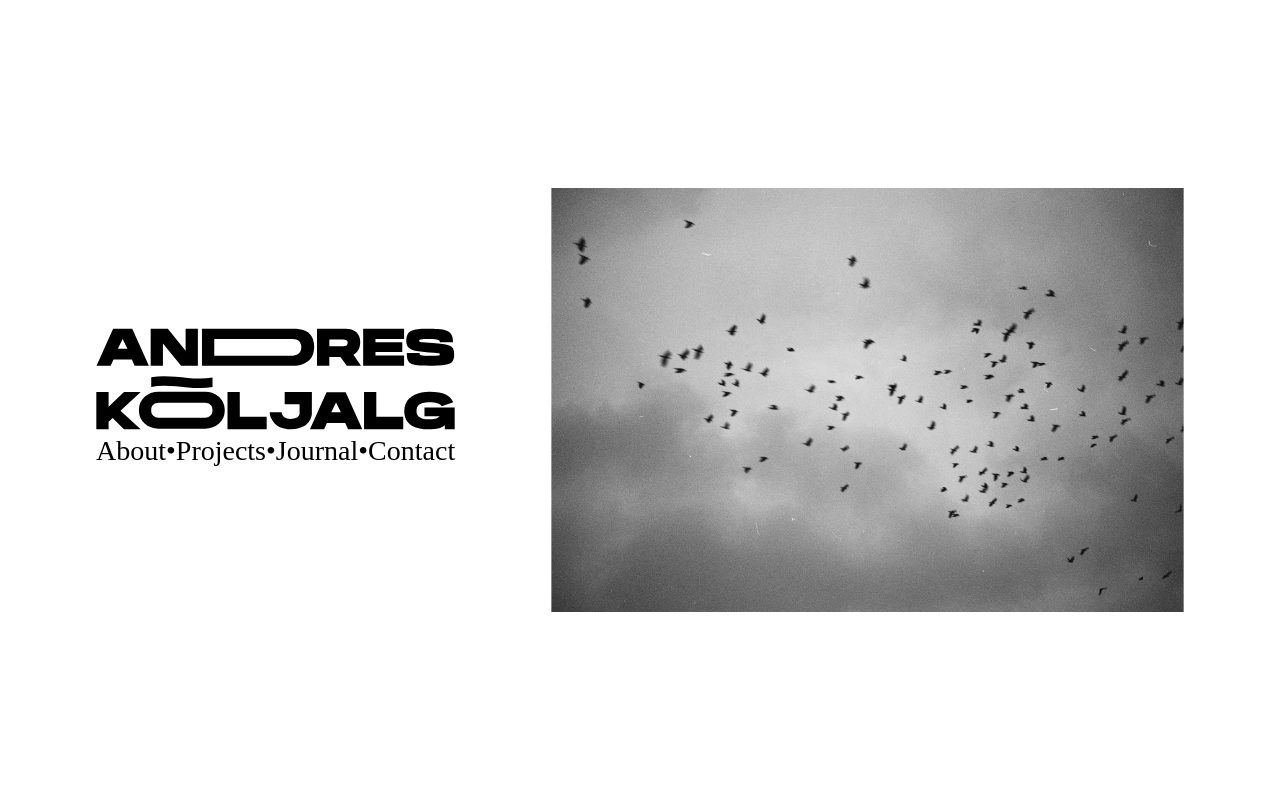
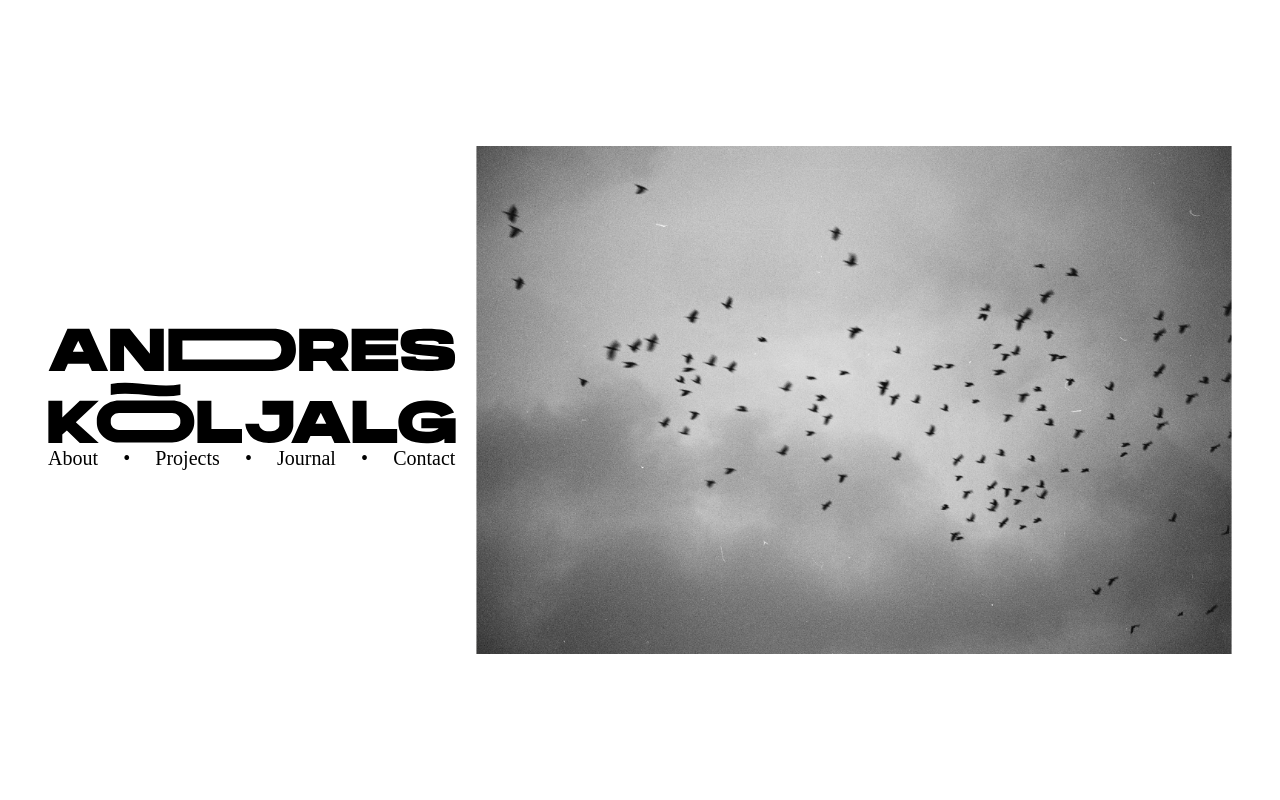
Before and after one commit to andreskoljalg/andres-koljalg-portfolio, a PHP site: page / in a window 1280 px wide. Run offline with PHP 8.4, Linux system fonts and the light colour scheme.

Commit message:
mobile view & opening animation integration

```diff
--- a/index-animation.js
+++ b/index-animation.js
@@ -1,11 +1,8 @@
-const title = document.getElementById('title');
-const tDiv = document.getElementById('title-div');
-const links = document.getElementById('links');
-const tImage = document.getElementById('title-image');
+const element = document.querySelectorAll('[id=fade]')
 
 window.onload = function(){
-    title.style.opacity = "1";
-    tDiv.classList.remove('translate-x-full');
-    links.style.opacity = "1";
-    tImage.style.opacity = "1";
+    element.forEach((el) => {
+        el.style.opacity = 1;
+        el.classList.remove("translate-x-full");
+    });
 }
--- a/index.html
+++ b/index.html
@@ -8,10 +8,20 @@
     <title>Andres Kõljalg</title>
 </head>
 <body>
-    <div class="flex h-screen w-screen p-24">
-        <div class="flex flex-col justify-center items-center translate-x-full ease-in-out duration-700 delay-[1500ms]" id="title-div">
-            <img src="assets/svgs/ak_mainlogotitle.svg" id="title" alt="ak_mainlogotitle" class="opacity-0 ease-linear duration-500 delay-500">
-            <div class="w-full text-[28px] flex flex-row justify-between font-['Times_New_Roman'] opacity-0 ease-linear duration-500 delay-[1000ms]" id="links">
+    <header class="flex md:hidden h-[10vh] p-2 justify-between">
+        <img src="assets/svgs/ak_mainlogotitle.svg" class="opacity-0 duration-700 delay-300" id="fade" alt="ak_mainlogotitle">
+        <div class="opacity-0 duration-700 delay-500" id="fade">
+            menu
+        </div>
+    </header>
+    <div class="md:flex md:h-screen md:justify-center md:items-center md:px-12 md:gap-5">
+        <div class="h-[90vh] p-[10vw] sm:py-[1vw] flex justify-around gap-5 flex-col md:hidden opacity-0 duration-700 delay-700" id="fade">
+            <img src="assets/images/title_image_rotated.png" class="overflow-hidden" alt="title_image" id="title-image">
+            <p class="text-center font-['Times_New_Roman'] text-xl">hello@andreskoljalg.com</p>
+        </div>
+        <div class="hidden md:flex justify-center items-center flex-col translate-x-full delay-[1500ms] duration-700 ease-in-out" id="fade">
+            <img src="assets/svgs/ak_mainlogotitle.svg" id="fade" class="opacity-0 delay-500 duration-700" alt="ak_mainlogotitle">
+            <div class="w-full hidden text-xl md:flex flex-col lg:flex-row lg:justify-between justify-center items-center font-['Times_New_Roman'] opacity-0 delay-1000 duration-700" id="fade">
                 <a href="/about.html">About</a>
                 <p class="w-fit">&#8226</p>
                 <a href="/projects.php">Projects</a>
@@ -21,11 +31,10 @@
                 <a href="/contact.html">Contact</a>
             </div>
         </div>
-        <div class="flex justify-center items-center pl-24">
-            <img src="assets/images/title_image.png" class="opacity-0 ease-linear duration-500 delay-[2250ms]" alt="title_image" id="title-image">
+        <div class="hidden md:flex">
+            <img src="assets/images/title_image.png" class="opacity-0 delay-[2000ms] duration-700" alt="title_image" id="fade">
         </div>
     </div>
     <script src="index-animation.js"></script>
-
 </body>
 </html>
--- a/style.css
+++ b/style.css
@@ -611,10 +652,6 @@ Ensure the default browser behavior of the `hidden` attribute.
 
 .grid-cols-8 {
   grid-template-columns: repeat(8, minmax(0, 1fr));
-}
-
-.flex-row {
-  flex-direction: row;
 }
 
 .flex-col {
@@ -731,8 +842,9 @@ Ensure the default browser behavior of the `hidden` attribute.
   line-height: 1;
 }
 
-.text-\[28px\] {
-  font-size: 28px;
+.text-xl {
+  font-size: 1.25rem;
+  line-height: 1.75rem;
 }
 
 .text-9xl {
@@ -745,11 +857,6 @@ Ensure the default browser behavior of the `hidden` attribute.
   line-height: 1;
 }
 
-.text-xl {
-  font-size: 1.25rem;
-  line-height: 1.75rem;
-}
-
 .text-white {
   --tw-text-opacity: 1;
   color: rgb(255 255 255 / var(--tw-text-opacity));
@@ -775,18 +890,208 @@ Ensure the default browser behavior of the `hidden` attribute.
   transition-delay: 2250ms;
 }
 
+.delay-1000 {
+  transition-delay: 1000ms;
+}
+
+.delay-300 {
+  transition-delay: 300ms;
+}
+
+.delay-700 {
+  transition-delay: 700ms;
+}
+
+.delay-\[1000\] {
+  transition-delay: 1000;
+}
+
+.delay-\[1250\] {
+  transition-delay: 1250;
+}
+
+.delay-\[1250ms\] {
+  transition-delay: 1250ms;
+}
+
+.delay-\[1750ms\] {
+  transition-delay: 1750ms;
+}
+
+.delay-\[2000ms\] {
+  transition-delay: 2000ms;
+}
+
 .duration-700 {
   transition-duration: 700ms;
 }
 
-.duration-500 {
-  transition-duration: 500ms;
+.duration-1000 {
+  transition-duration: 1000ms;
 }
 
 .ease-in-out {
   transition-timing-function: cubic-bezier(0.4, 0, 0.2, 1);
 }
 
-.ease-linear {
-  transition-timing-function: linear;
+@media (min-width: 640px) {
+  .sm\:flex {
+    display: flex;
+  }
+
+  .sm\:hidden {
+    display: none;
+  }
+
+  .sm\:rotate-0 {
+    --tw-rotate: 0deg;
+    transform: translate(var(--tw-translate-x), var(--tw-translate-y)) rotate(var(--tw-rotate)) skewX(var(--tw-skew-x)) skewY(var(--tw-skew-y)) scaleX(var(--tw-scale-x)) scaleY(var(--tw-scale-y));
+  }
+
+  .sm\:flex-col {
+    flex-direction: column;
+  }
+
+  .sm\:p-24 {
+    padding: 6rem;
+  }
+
+  .sm\:p-2 {
+    padding: 0.5rem;
+  }
+
+  .sm\:p-\[\] {
+    padding: ;
+  }
+
+  .sm\:p-\[5\] {
+    padding: 5;
+  }
+
+  .sm\:px-\[\] {
+    padding-left: ;
+    padding-right: ;
+  }
+
+  .sm\:px-\[5vw\] {
+    padding-left: 5vw;
+    padding-right: 5vw;
+  }
+
+  .sm\:py-\[5vw\] {
+    padding-top: 5vw;
+    padding-bottom: 5vw;
+  }
+
+  .sm\:py-\[1vw\] {
+    padding-top: 1vw;
+    padding-bottom: 1vw;
+  }
+
+  .sm\:text-3xl {
+    font-size: 1.875rem;
+    line-height: 2.25rem;
+  }
+
+  .sm\:text-2xl {
+    font-size: 1.5rem;
+    line-height: 2rem;
+  }
 }
+
+@media (min-width: 768px) {
+  .md\:flex {
+    display: flex;
+  }
+
+  .md\:hidden {
+    display: none;
+  }
+
+  .md\:h-screen {
+    height: 100vh;
+  }
+
+  .md\:translate-x-full {
+    --tw-translate-x: 100%;
+    transform: translate(var(--tw-translate-x), var(--tw-translate-y)) rotate(var(--tw-rotate)) skewX(var(--tw-skew-x)) skewY(var(--tw-skew-y)) scaleX(var(--tw-scale-x)) scaleY(var(--tw-scale-y));
+  }
+
+  .md\:flex-col {
+    flex-direction: column;
+  }
+
+  .md\:items-center {
+    align-items: center;
+  }
+
+  .md\:justify-center {
+    justify-content: center;
+  }
+
+  .md\:gap-5 {
+    gap: 1.25rem;
+  }
+
+  .md\:px-12 {
+    padding-left: 3rem;
+    padding-right: 3rem;
+  }
+
+  .md\:text-2xl {
+    font-size: 1.5rem;
+    line-height: 2rem;
+  }
+
+  .md\:text-xl {
+    font-size: 1.25rem;
+    line-height: 1.75rem;
+  }
+}
+
+@media (min-width: 1024px) {
+  .lg\:flex {
+    display: flex;
+  }
+
+  .lg\:translate-x-full {
+    --tw-translate-x: 100%;
+    transform: translate(var(--tw-translate-x), var(--tw-translate-y)) rotate(var(--tw-rotate)) skewX(var(--tw-skew-x)) skewY(var(--tw-skew-y)) scaleX(var(--tw-scale-x)) scaleY(var(--tw-scale-y));
+  }
+
+  .lg\:flex-row {
+    flex-direction: row;
+  }
+
+  .lg\:justify-between {
+    justify-content: space-between;
+  }
+
+  .lg\:text-xl {
+    font-size: 1.25rem;
+    line-height: 1.75rem;
+  }
+
+  .lg\:text-2xl {
+    font-size: 1.5rem;
+    line-height: 2rem;
+  }
+}
+
+@media (min-width: 1280px) {
+  .xl\:pl-24 {
+    padding-left: 6rem;
+  }
+
+  .xl\:text-2xl {
+    font-size: 1.5rem;
+    line-height: 2rem;
+  }
+}
+
+@media (min-width: 1536px) {
+  .\32xl\:text-3xl {
+    font-size: 1.875rem;
+    line-height: 2.25rem;
+  }
+}
```
Also changed, not shown: other parts of style.css (+123 -0 lines), assets/images/title_image_rotated.png (added).
